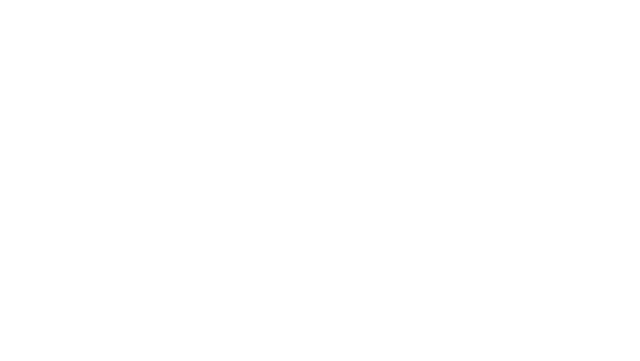
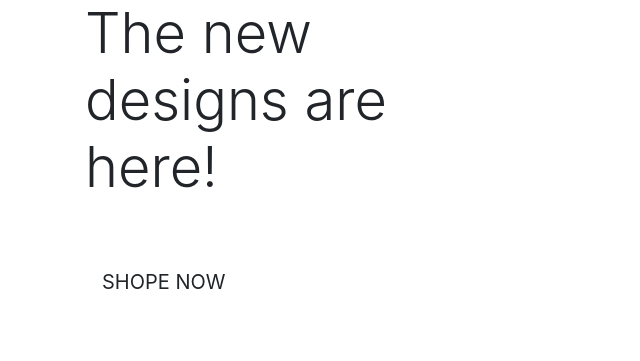
Before and after one commit to sunshine274/MS4-handlettering-art-full-stack-website, a Django app: page / in a window 1280 px wide. Before the commit the part shown is empty. Shown: the top 361 px of the page, without its empty margins (0-640 px from the left). Run offline with Django 3.2, Linux system fonts and the light colour scheme; some libraries are stand-ins or nearby versions.

Commit message:
added homepage content

```diff
--- a/home/templates/home/index.html
+++ b/home/templates/home/index.html
@@ -1,6 +1,31 @@
 {% extends "base.html" %}
 {% load static %}
 
+{% block page_header %}
+<div class="container header-container">
+    <div class="row">
+        <div class="col">
+        </div>
+    </div>
+</div>
+
+{% endblock %}
+
 {% block content %}
-<h1 class="display-4 text-success"></h1>
+<div class="container h-100">
+    <div class="row">
+        <div class="col-7 col-md-5 my-auto">
+            <h1 class="display-4 logo-font text-black">
+            The new designs are here!
+            </h1>
+            <div class="my-5">
+                <h4>
+                <a href="" class="shop-now-button btn btn-lg rounded-0 text-uppercase py-3">
+                Shope Now
+                </a>
+                </h4>
+            </div>
+        </div>
+    </div>
+</div>
 {% endblock %}
```
